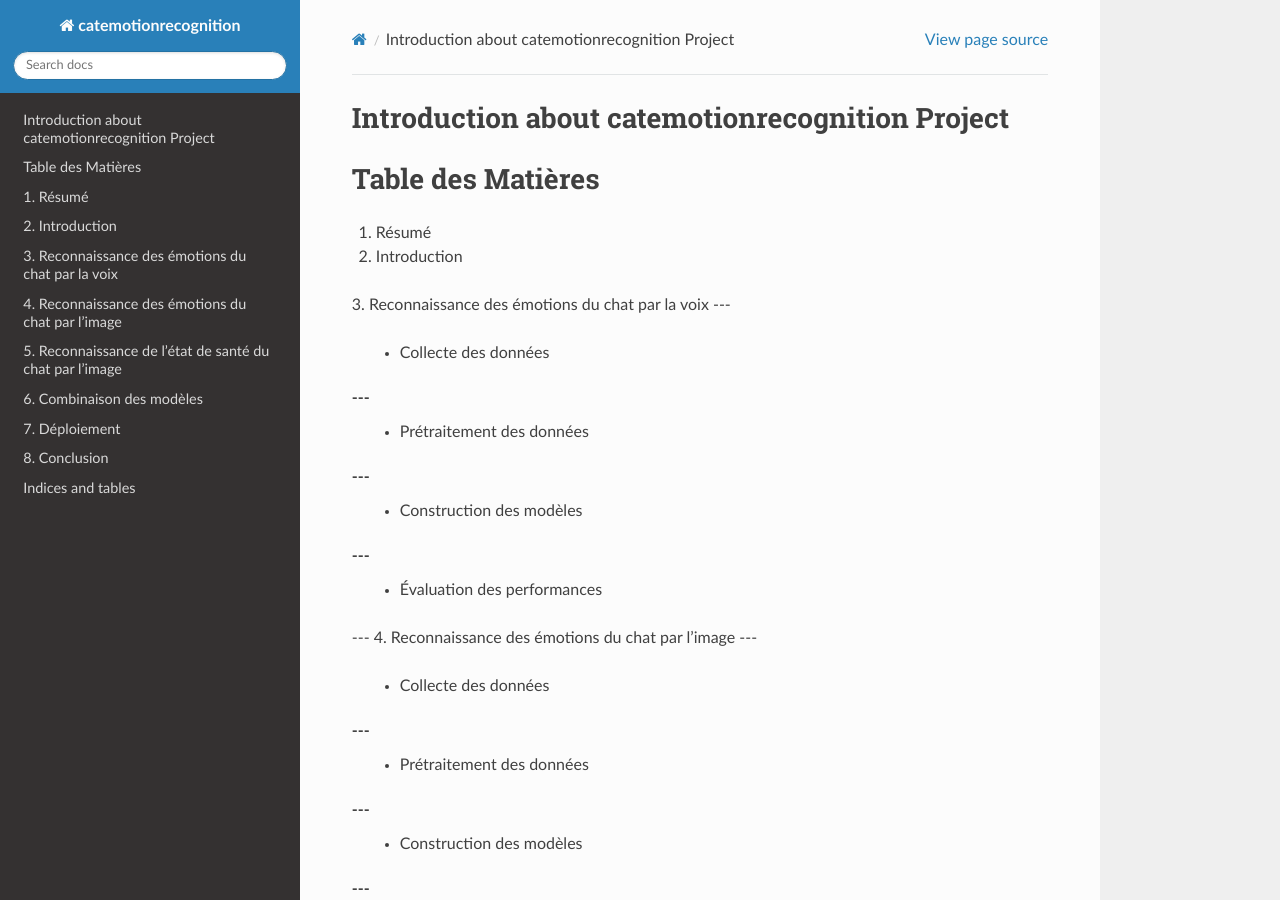
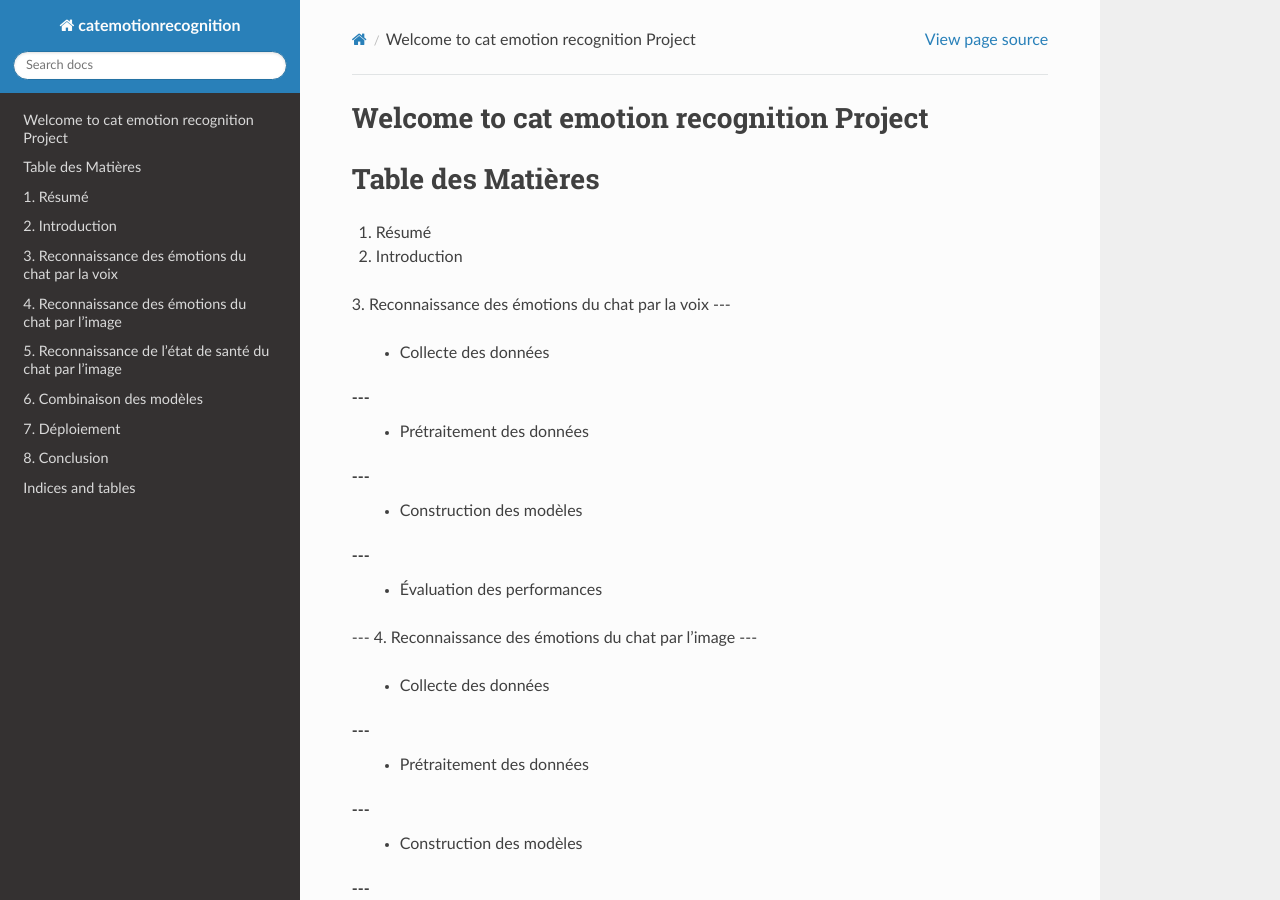
Before and after one commit to Deckku/catemotionrecognition, a Sphinx documentation site: the page built from source/index.rst, in a window 1280 px wide and 900 px high. Built offline with Sphinx 7.4.7 and the Read the Docs theme 3.1.0, drawn with Linux system fonts in a browser that asks for light colours.

Commit message:
Add files via upload

```diff
--- a/source/index.rst
+++ b/source/index.rst
@@ -3,8 +3,8 @@
    You can adapt this file completely to your liking, but it should at least
    contain the root `toctree` directive.
 
-Introduction about catemotionrecognition Project
-=================================================
+Welcome to cat emotion recognition Project
+==========================================
 
 Table des Matières
 ==================
```
